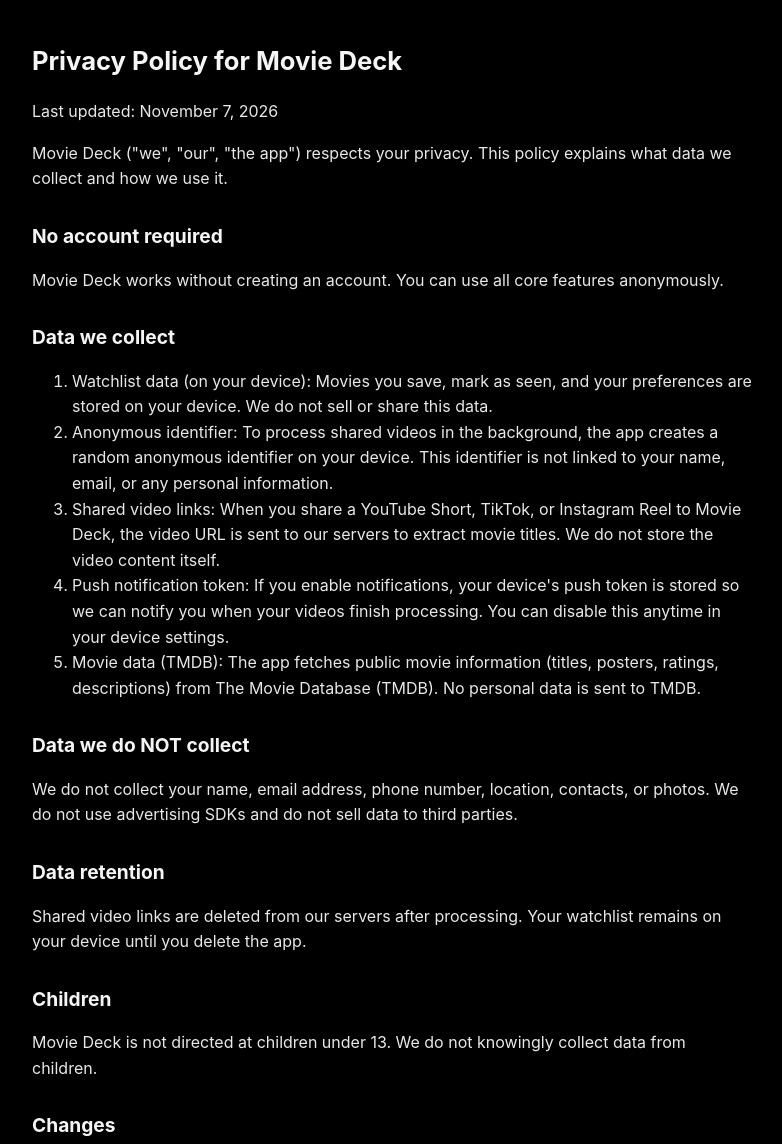
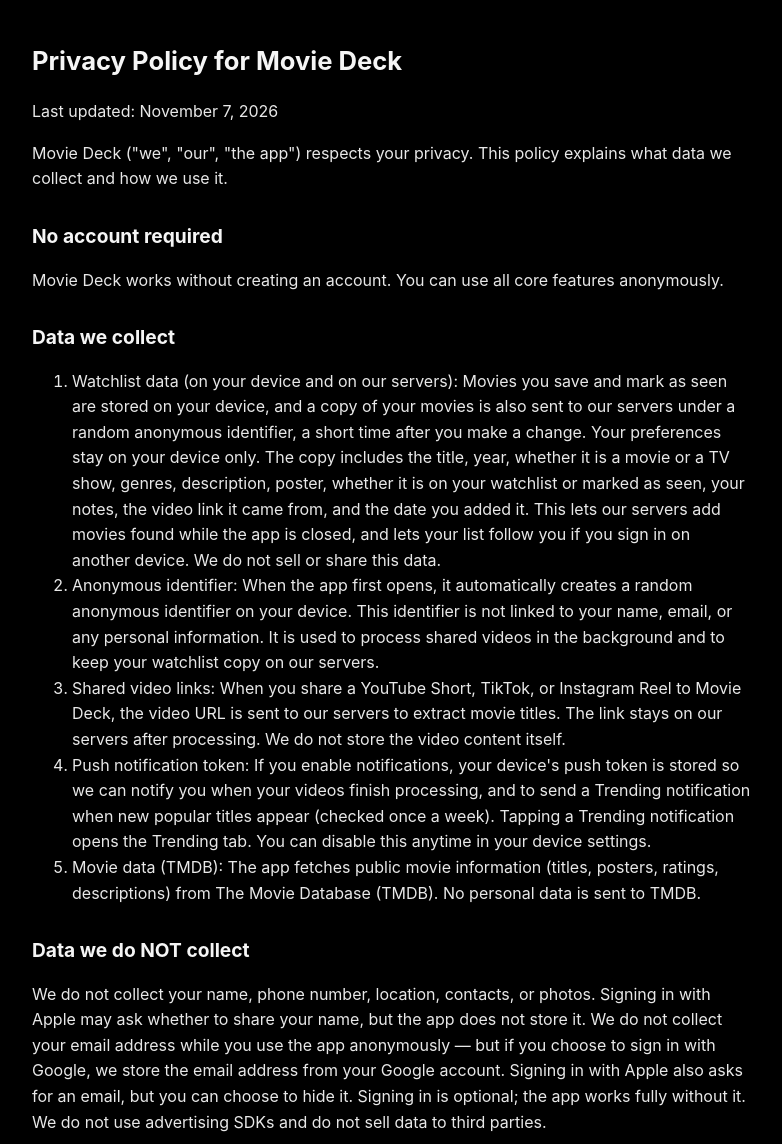
Before and after one commit to harpreetmailsgh/movie-app, a website: page docs/privacy-policy.html in a window 1280 px wide. Shown: the top 1144 px of the page, without its empty margins (248-1030 px from the left). Drawn offline with Linux system fonts and the light colour scheme.

Commit message:
Correct privacy policy to match what the app collects (#83)

```diff
--- a/docs/privacy-policy.html
+++ b/docs/privacy-policy.html
@@ -35,18 +35,18 @@
 
 <h2>Data we collect</h2>
 <ol>
-<li>Watchlist data (on your device): Movies you save, mark as seen, and your preferences are stored on your device. We do not sell or share this data.</li>
-<li>Anonymous identifier: To process shared videos in the background, the app creates a random anonymous identifier on your device. This identifier is not linked to your name, email, or any personal information.</li>
-<li>Shared video links: When you share a YouTube Short, TikTok, or Instagram Reel to Movie Deck, the video URL is sent to our servers to extract movie titles. We do not store the video content itself.</li>
-<li>Push notification token: If you enable notifications, your device's push token is stored so we can notify you when your videos finish processing. You can disable this anytime in your device settings.</li>
+<li>Watchlist data (on your device and on our servers): Movies you save and mark as seen are stored on your device, and a copy of your movies is also sent to our servers under a random anonymous identifier, a short time after you make a change. Your preferences stay on your device only. The copy includes the title, year, whether it is a movie or a TV show, genres, description, poster, whether it is on your watchlist or marked as seen, your notes, the video link it came from, and the date you added it. This lets our servers add movies found while the app is closed, and lets your list follow you if you sign in on another device. We do not sell or share this data.</li>
+<li>Anonymous identifier: When the app first opens, it automatically creates a random anonymous identifier on your device. This identifier is not linked to your name, email, or any personal information. It is used to process shared videos in the background and to keep your watchlist copy on our servers.</li>
+<li>Shared video links: When you share a YouTube Short, TikTok, or Instagram Reel to Movie Deck, the video URL is sent to our servers to extract movie titles. The link stays on our servers after processing. We do not store the video content itself.</li>
+<li>Push notification token: If you enable notifications, your device's push token is stored so we can notify you when your videos finish processing, and to send a Trending notification when new popular titles appear (checked once a week). Tapping a Trending notification opens the Trending tab. You can disable this anytime in your device settings.</li>
 <li>Movie data (TMDB): The app fetches public movie information (titles, posters, ratings, descriptions) from The Movie Database (TMDB). No personal data is sent to TMDB.</li>
 </ol>
 
 <h2>Data we do NOT collect</h2>
-<p>We do not collect your name, email address, phone number, location, contacts, or photos. We do not use advertising SDKs and do not sell data to third parties.</p>
+<p>We do not collect your name, phone number, location, contacts, or photos. Signing in with Apple may ask whether to share your name, but the app does not store it. We do not collect your email address while you use the app anonymously — but if you choose to sign in with Google, we store the email address from your Google account. Signing in with Apple also asks for an email, but you can choose to hide it. Signing in is optional; the app works fully without it. We do not use advertising SDKs and do not sell data to third parties.</p>
 
 <h2>Data retention</h2>
-<p>Shared video links are deleted from our servers after processing. Your watchlist remains on your device until you delete the app.</p>
+<p>If you delete a movie from your watchlist in the app, it is also removed from your watchlist on our servers. Shared video links stay on our servers after processing. If you delete the app, the copy of your watchlist on our servers is left behind. If you never signed in, it is no longer linked to you, since the anonymous identifier that connected it to your device is gone with the app. If you did sign in, your list stays tied to that account on our servers.</p>
 
 <h2>Children</h2>
 <p>Movie Deck is not directed at children under 13. We do not knowingly collect data from children.</p>
```
